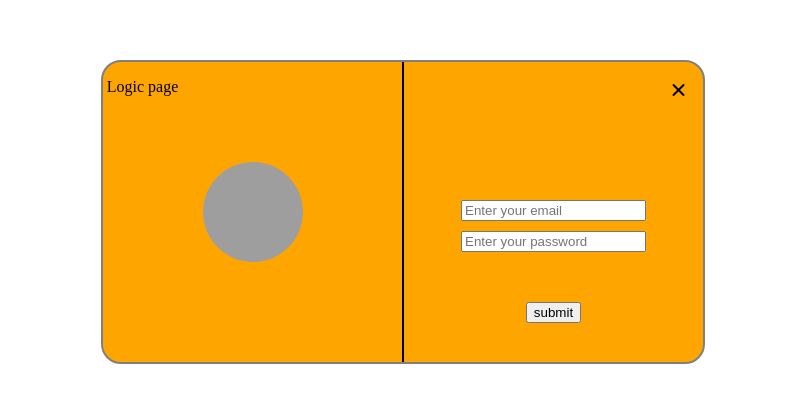
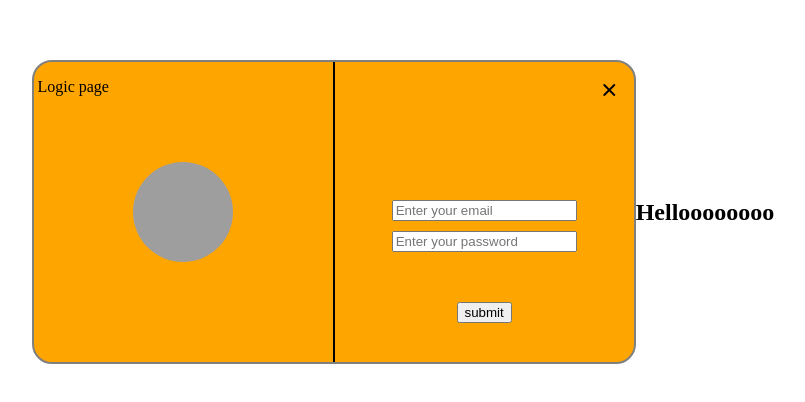
Before and after one commit to bscs2612172-a11y/Testing, a plain HTML site: page index.html in a window 1280 px wide. Shown: the part 196-598 px from the top of the page, without its empty margins (237-1042 px from the left). Drawn offline with Linux system fonts and the light colour scheme; grey boxes are pictures that could not be loaded.

Commit message:
New changes

```diff
--- a/index.html
+++ b/index.html
@@ -24,6 +24,7 @@
         <button type="submit">submit</button>
         </div>
     </div>
+    <h2>Helloooooooo</h2>
 
 </body>
 </html>
```
